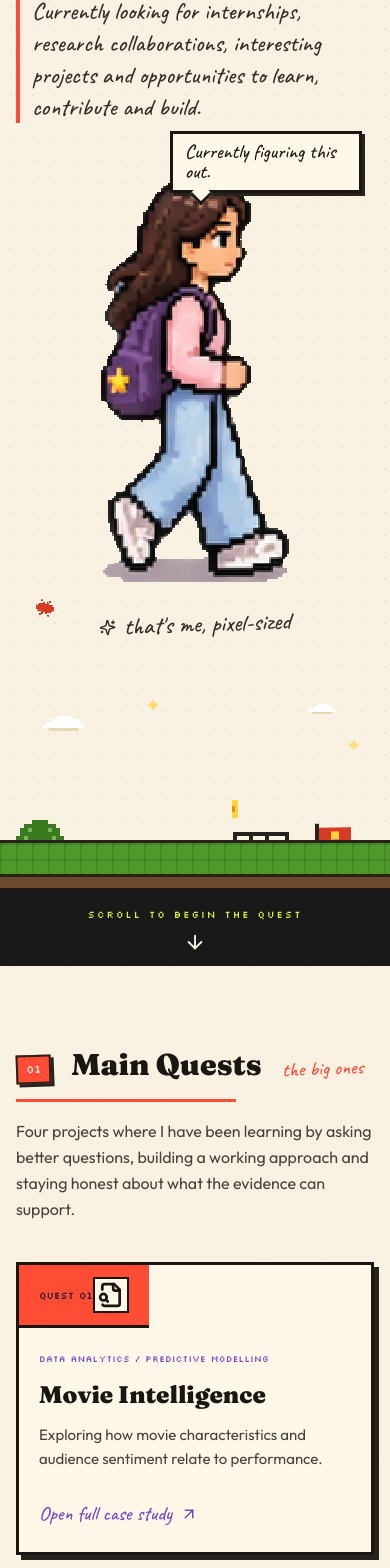
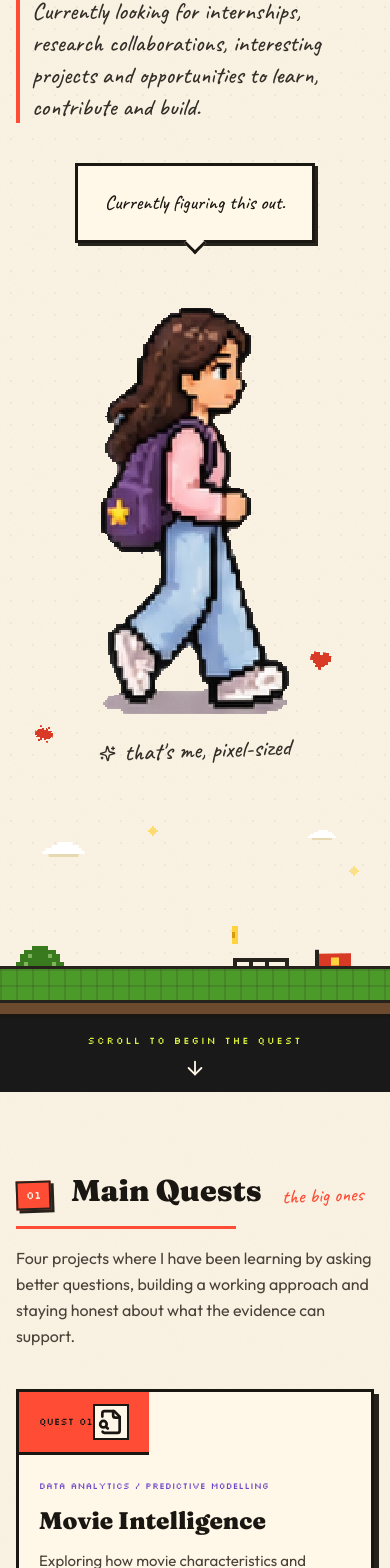
Before and after one commit to jas127/my-portfolio, a React (Vite) app: page / in a window 390 px wide. Shown: the part 818-2386 px from the top of the page. Built offline with nearby package versions, Linux system fonts and the light colour scheme.

Commit message:
Layout fixes (hero bubble, side quest card), greet/podium variants, contrast helper

```diff
--- a/src/components/CharacterSheet.tsx
+++ b/src/components/CharacterSheet.tsx
@@ -3,8 +3,14 @@ import { siteContent } from '@/content/site';
 import { PixelCharacter } from '@/components/PixelCharacter';
 import type { SpriteAnimation } from '@/pixel/spriteManifest';
 
-/** 'interact' is the old name for the laptop pose; it maps to the 'work' loop. */
-type CharacterVariant = 'idle' | 'walk' | 'run' | 'interact' | 'jump' | 'celebrate';
+/**
+ * 'interact' is the old name for the laptop pose; it maps to the 'work' loop.
+ * 'celebrate' plays the full-body jump (the original celebrate row is cropped at the
+ *   thigh, so it is only used for the deliberate 'podium' variant).
+ * 'greet' holds the one-arm-up frame still until a proper waving sprite exists.
+ * 'podium' plays the thigh-cropped celebrate row for small decorative moments.
+ */
+type CharacterVariant = 'idle' | 'walk' | 'run' | 'interact' | 'jump' | 'celebrate' | 'greet' | 'podium';
 
 type CharacterSheetProps = {
   variant?: CharacterVariant;
@@ -19,8 +25,13 @@ const VARIANT_TO_ANIMATION: Record<CharacterVariant, SpriteAnimation> = {
   run: 'run',
   interact: 'work',
   jump: 'jump',
-  celebrate: 'celebrate',
+  celebrate: 'jump',
+  greet: 'work',
+  podium: 'celebrate',
 };
+
+/** Variants that hold a single frame instead of looping. 'work' frame 3 = arm raised. */
+const STATIC_FRAME: Partial<Record<CharacterVariant, number>> = { greet: 3 };
 
 /**
  * Backwards-compatible wrapper: older components call <CharacterSheet variant=... />.
@@ -31,6 +42,7 @@ export function CharacterSheet({ variant = 'idle', scale = 1, message, className
     <PixelCharacter
       animation={VARIANT_TO_ANIMATION[variant]}
       scale={scale}
+      frame={STATIC_FRAME[variant]}
       label={`${siteContent.owner.firstName}'s pixel character${message ? `: ${message}` : ''}`}
       className={className}
     />
@@ -58,14 +70,19 @@ export function InteractiveCharacter({ className = '' }: { className?: string })
         setMessageIndex((current) => (current + 1) % messages.length);
         window.setTimeout(() => setVariant('idle'), 900);
       }}
-      className={`group relative cursor-pointer border-0 bg-transparent p-0 text-left focus:outline-none focus-visible:ring-4 focus-visible:ring-tomato-500 ${className}`}
+      className={`group relative flex flex-col items-center border-0 bg-transparent p-0 focus:outline-none focus-visible:ring-4 focus-visible:ring-tomato-500 ${className}`}
       aria-label="Interact with Jasmitha's pixel character"
     >
-      <span className="absolute -right-12 -top-8 z-20 w-48 border-[3px] border-ink-900 bg-warmcream-50 px-3 py-2 font-hand text-xl leading-none text-ink-900 shadow-chunk-sm transition-transform duration-200 group-hover:-rotate-2 md:-right-20 md:-top-10">
+      {/* The bubble sits ABOVE the character in normal flow, so it can never cover her head
+          or collide with the stickers around her. The fixed min-height stops the layout
+          jumping when the message length changes. */}
+      <span className="relative z-20 mb-5 flex min-h-[5rem] w-60 max-w-[80vw] items-center justify-center border-[3px] border-ink-900 bg-warmcream-50 px-4 py-3 text-center font-hand text-xl leading-tight text-ink-900 shadow-chunk-sm transition-transform duration-200 group-hover:-rotate-1">
         {messages[messageIndex]}
-        <span className="absolute -bottom-3 left-5 h-4 w-4 rotate-45 border-b-[3px] border-r-[3px] border-ink-900 bg-warmcream-50" />
+        <span className="absolute -bottom-[11px] left-1/2 -ml-2 h-4 w-4 rotate-45 border-b-[3px] border-r-[3px] border-ink-900 bg-warmcream-50" />
       </span>
-      <span className="block transition-transform duration-300 group-hover:-translate-y-2">
+      {/* Fixed-height stage: idle, walk and jump frames differ in height, so we pin the
+          tallest and sit the feet at the bottom to stop the page shifting. */}
+      <span className="flex items-end justify-center transition-transform duration-300 group-hover:-translate-y-2" style={{ minHeight: 253 * 1.8 }}>
         <CharacterSheet variant={variant} scale={1.8} />
       </span>
     </button>
--- a/src/components/Hero.tsx
+++ b/src/components/Hero.tsx
@@ -56,7 +56,7 @@ export default function Hero() {
             <div className="relative">
               <div className="absolute -left-16 top-2 hidden rotate-[-8deg] md:block"><PixelSprite sprite={TICKET} scale={3} /></div>
               <div className="absolute -left-10 bottom-6 rotate-[10deg]"><PixelSprite sprite={SPLAT} scale={2} /></div>
-              <div className="absolute -right-6 -top-4 rotate-[6deg]"><PixelSprite sprite={HEART} scale={3} /></div>
+              <div className="absolute -right-4 bottom-24 rotate-[6deg]"><PixelSprite sprite={HEART} scale={3} /></div>
               <Coin className="absolute -right-14 top-1/2 hidden md:block" scale={3} />
               <InteractiveCharacter />
               <div className="mt-4 flex items-center justify-center gap-2 font-hand text-2xl text-ink-600 rotate-[-2deg]"><Sparkles size={17} /> that's me, pixel-sized</div>
--- a/src/components/PixelCharacter.tsx
+++ b/src/components/PixelCharacter.tsx
@@ -15,6 +15,8 @@ type PixelCharacterProps = {
   scale?: number;
   /** Pause on the resting frame (also what reduced-motion users get). */
   paused?: boolean;
+  /** Hold one specific frame still (0-based) instead of looping, e.g. a greeting pose. */
+  frame?: number;
   /** Spoken to screen readers. */
   label?: string;
   className?: string;
@@ -32,6 +34,7 @@ export function PixelCharacter({
   animation = 'idle',
   scale = 1,
   paused = false,
+  frame,
   label = "Jasmitha's pixel character",
   className = '',
 }: PixelCharacterProps) {
@@ -44,7 +47,7 @@ export function PixelCharacter({
     backgroundImage: `url(${STRIP_URL(animation)})`,
     backgroundSize: `${frameW * info.frames}px ${frameH}px`,
     // The resting frame is shown whenever the animation is off.
-    backgroundPosition: `${-info.rest * frameW}px 0`,
+    backgroundPosition: `${-(frame ?? info.rest) * frameW}px 0`,
     '--sprite-end': `${-info.frames * frameW}px`,
     '--sprite-steps': info.frames,
     '--sprite-duration': `${info.frames / info.fps}s`,
@@ -53,7 +56,7 @@ export function PixelCharacter({
     <div
       role="img"
       aria-label={label}
-      className={`pixelated sprite-strip ${paused ? '' : 'sprite-playing'} ${className}`}
+      className={`pixelated sprite-strip ${paused || frame !== undefined ? '' : 'sprite-playing'} ${className}`}
       style={style}
     />
   );
--- a/src/components/ui.tsx
+++ b/src/components/ui.tsx
@@ -1,5 +1,6 @@
 import { motion } from 'framer-motion';
 import { useSound } from '@/lib/sound';
+import { readableText } from '@/lib/color';
 import type { ReactNode } from 'react';
 
 /* ---------- Section heading: number tag + display serif + hand note ---------- */
@@ -9,26 +10,29 @@ export function SectionHeading({
   title,
   note,
   color = '#1F5FBF',
+  onDark = false,
 }: {
   index: string;
   title: string;
   note?: string;
   color?: string;
+  /** Use light title text when the section background is dark (violet, red). */
+  onDark?: boolean;
 }) {
   return (
     <div className="mb-10 md:mb-14">
       <div className="flex flex-wrap items-end gap-x-5 gap-y-2">
         <span
           className="font-pixel text-[11px] px-2 py-1 border-2 border-ink-700 shadow-chunk-sm -rotate-2 inline-block"
-          style={{ backgroundColor: color, color: '#FAF3E3' }}
+          style={{ backgroundColor: color, color: readableText(color) }}
         >
           {index}
         </span>
-        <h2 className="font-display font-black text-3xl md:text-5xl text-ink-900 leading-tight">
+        <h2 className={`font-display font-black text-3xl md:text-5xl leading-tight ${onDark ? 'text-warmcream-50' : 'text-ink-900'}`}>
           {title}
         </h2>
         {note && (
-          <span className="font-hand text-xl md:text-2xl text-tomato-500 rotate-[-2deg]">
+          <span className={`font-hand text-xl md:text-2xl rotate-[-2deg] ${onDark ? 'text-acidlime' : 'text-tomato-500'}`}>
             {note}
           </span>
         )}
@@ -54,7 +58,7 @@ export function Sticker({
   return (
     <span
       className={`inline-block font-pixel text-[10px] px-2 py-1 border-2 border-ink-700 shadow-chunk-sm transition-transform duration-200 hover:rotate-0 hover:scale-105 ${className}`}
-      style={{ backgroundColor: color, transform: `rotate(${rotate}deg)`, color: '#FAF3E3' }}
+      style={{ backgroundColor: color, transform: `rotate(${rotate}deg)`, color: readableText(color) }}
     >
       {children}
     </span>
--- /dev/null
+++ b/src/lib/color.ts
@@ -0,0 +1,14 @@
+/**
+ * Picks near-black or warm cream text for a given background colour, so labels on
+ * lime/pink stickers stay readable while labels on violet/red stay light.
+ * Uses the standard WCAG relative-luminance formula.
+ */
+export function readableText(hex: string): string {
+  const h = hex.replace('#', '');
+  const [r, g, b] = [0, 2, 4].map((i) => {
+    const c = parseInt(h.slice(i, i + 2), 16) / 255;
+    return c <= 0.03928 ? c / 12.92 : Math.pow((c + 0.055) / 1.055, 2.4);
+  });
+  const luminance = 0.2126 * r + 0.7152 * g + 0.0722 * b;
+  return luminance > 0.35 ? '#191919' : '#FFF7E8';
+}
```
Also changed, not shown: src/components/About.tsx (+2 -2 lines), src/components/Quests.tsx (+1 -1 lines).
